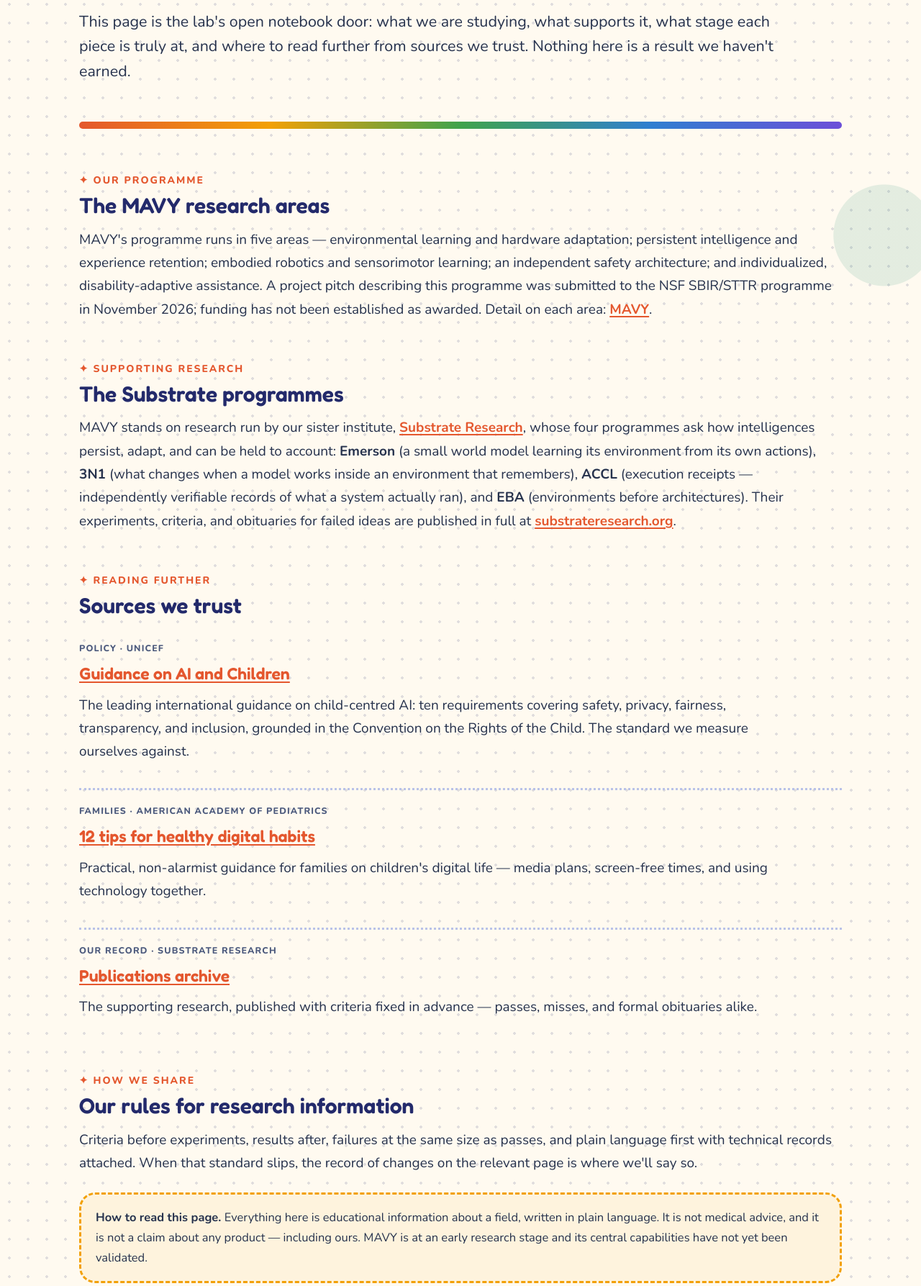
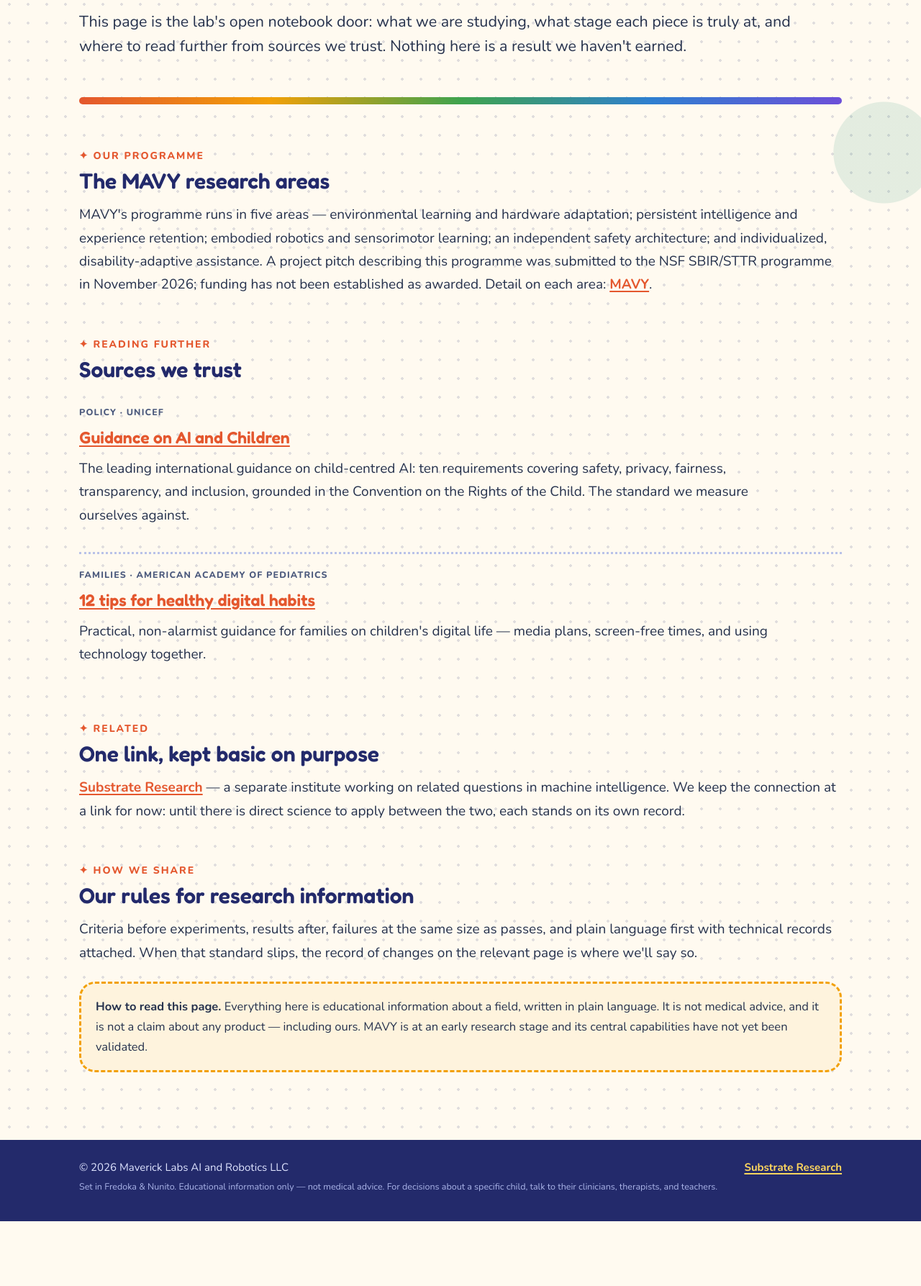
Before and after one commit to mavericklabsresearch/mavericklabsresearch.github.io, a plain HTML site: page research/index.html in a window 1280 px wide. Shown: the part 553-2340 px from the top of the page at 72% size. After the commit the page ends 2250 px from the top, so only its background shows below. Drawn offline with nearby package versions, Linux system fonts and the light colour scheme.

Commit message:
Separate Maverick Labs from Substrate Research: basic link only, no supporting-research framing

```diff
--- a/research/index.html
+++ b/research/index.html
@@ -3,22 +3,21 @@
 <div class="kicker">✦ Research &amp; resources</div>
 <h1>Research, shared the way we'd want to <em>receive</em> it</h1>
 
-<p class="standfirst">This page is the lab's open notebook door: what we are studying, what supports it, what stage each piece is truly at, and where to read further from sources we trust. Nothing here is a result we haven't earned.</p>
+<p class="standfirst">This page is the lab's open notebook door: what we are studying, what stage each piece is truly at, and where to read further from sources we trust. Nothing here is a result we haven't earned.</p>
 </div></section>
 <div class="container"><hr class="rule thick">
 <section class="section"><h2><span class="no">✦ Our programme</span>The MAVY research areas</h2>
 <p>MAVY's programme runs in five areas — environmental learning and hardware adaptation; persistent intelligence and experience retention; embodied robotics and sensorimotor learning; an independent safety architecture; and individualized, disability-adaptive assistance. A project pitch describing this programme was submitted to the NSF SBIR/STTR programme in November 2026; funding has not been established as awarded. Detail on each area: <a href="/mavy/">MAVY</a>.</p></section>
-<section class="section"><h2><span class="no">✦ Supporting research</span>The Substrate programmes</h2>
-<p>MAVY stands on research run by our sister institute, <a href="https://substrateresearch.org/">Substrate Research</a>, whose four programmes ask how intelligences persist, adapt, and can be held to account: <strong>Emerson</strong> (a small world model learning its environment from its own actions), <strong>3N1</strong> (what changes when a model works inside an environment that remembers), <strong>ACCL</strong> (execution receipts — independently verifiable records of what a system actually ran), and <strong>EBA</strong> (environments before architectures). Their experiments, criteria, and obituaries for failed ideas are published in full at <a href="https://substrateresearch.org/">substrateresearch.org</a>.</p></section>
 <section class="section"><h2><span class="no">✦ Reading further</span>Sources we trust</h2>
 <div class="entry"><div class="meta">Policy · UNICEF</div><h3><a href="https://www.unicef.org/innocenti/reports/policy-guidance-ai-children">Guidance on AI and Children</a></h3><p>The leading international guidance on child-centred AI: ten requirements covering safety, privacy, fairness, transparency, and inclusion, grounded in the Convention on the Rights of the Child. The standard we measure ourselves against.</p></div>
 <div class="entry"><div class="meta">Families · American Academy of Pediatrics</div><h3><a href="https://www.aap.org/en/news-room/news-releases/health--safety-tips/american-academy-of-pediatrics-offers-12-tips-to-help-children-develop-healthy-digital-habits/">12 tips for healthy digital habits</a></h3><p>Practical, non-alarmist guidance for families on children's digital life — media plans, screen-free times, and using technology together.</p></div>
-<div class="entry"><div class="meta">Our record · Substrate Research</div><h3><a href="https://substrateresearch.org/publications/">Publications archive</a></h3><p>The supporting research, published with criteria fixed in advance — passes, misses, and formal obituaries alike.</p></div>
 </section>
+<section class="section"><h2><span class="no">✦ Related</span>One link, kept basic on purpose</h2>
+<p><a href="https://substrateresearch.org/">Substrate Research</a> — a separate institute working on related questions in machine intelligence. We keep the connection at a link for now: until there is direct science to apply between the two, each stands on its own record.</p></section>
 <section class="section"><h2><span class="no">✦ How we share</span>Our rules for research information</h2>
 <p>Criteria before experiments, results after, failures at the same size as passes, and plain language first with technical records attached. When that standard slips, the record of changes on the relevant page is where we'll say so.</p>
 <div class="notice"><strong>How to read this page.</strong> Everything here is educational information about a field, written in plain language. It is not medical advice, and it is not a claim about any product — including ours. MAVY is at an early research stage and its central capabilities have not yet been validated.</div>
 </section>
 
 </div></section>
-</main><footer class="footer"><div class="container"><div>&copy; 2026 Maverick Labs AI and Robotics LLC<br><span class="colophon">Set in Fredoka &amp; Nunito. Educational information only — not medical advice. For decisions about a specific child, talk to their clinicians, therapists, and teachers.</span></div><div><a href="https://substrateresearch.org/">Substrate Research — our sister institute</a></div></div></footer></body></html>
+</main><footer class="footer"><div class="container"><div>&copy; 2026 Maverick Labs AI and Robotics LLC<br><span class="colophon">Set in Fredoka &amp; Nunito. Educational information only — not medical advice. For decisions about a specific child, talk to their clinicians, therapists, and teachers.</span></div><div><a href="https://substrateresearch.org/">Substrate Research</a></div></div></footer></body></html>
```
Also changed, not shown: about/index.html (+2 -2 lines), benefits-and-limits/index.html (+1 -1 lines), families/index.html (+1 -1 lines), index.html (+2 -2 lines), mavy/index.html (+2 -2 lines), safety/index.html (+2 -2 lines), understanding-ai/index.html (+1 -1 lines).
